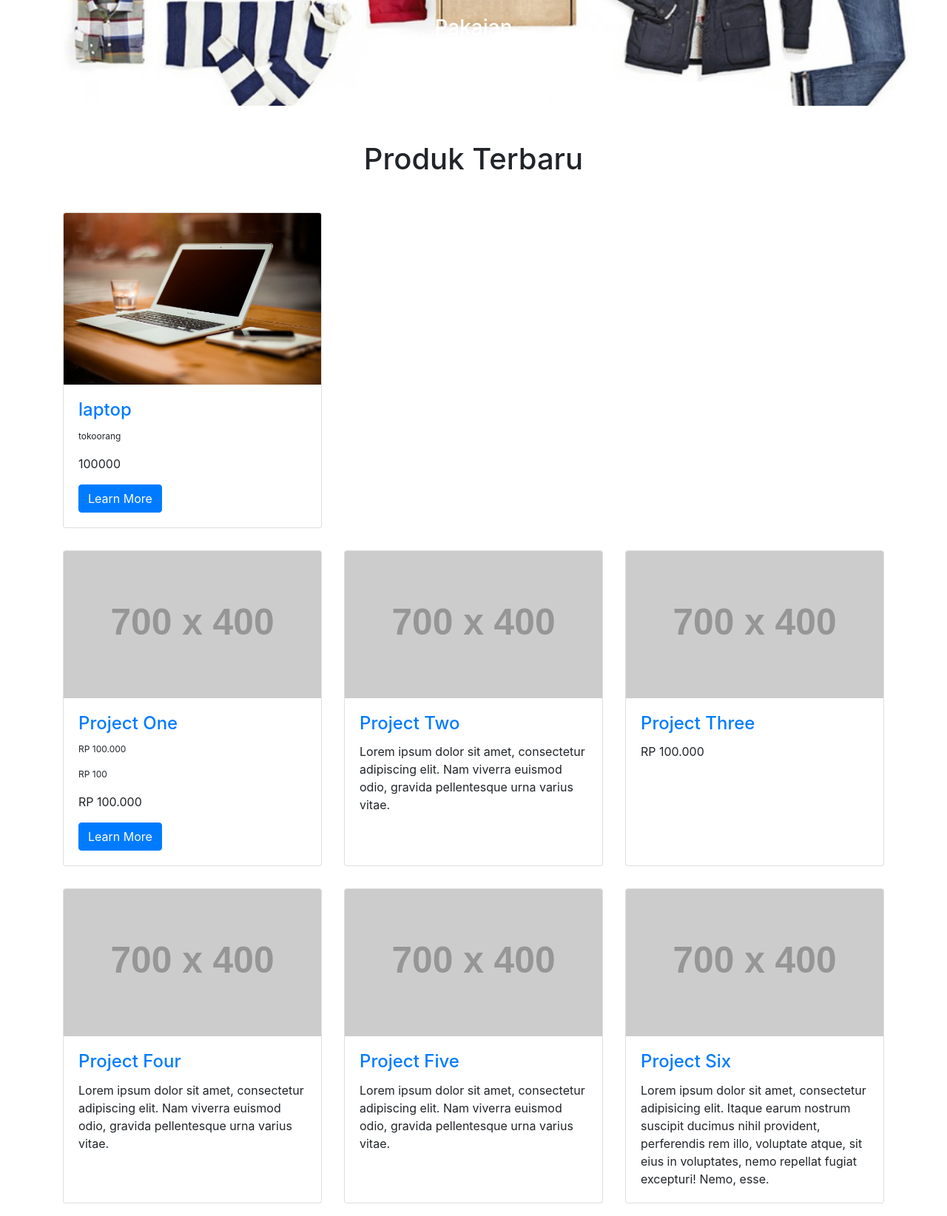
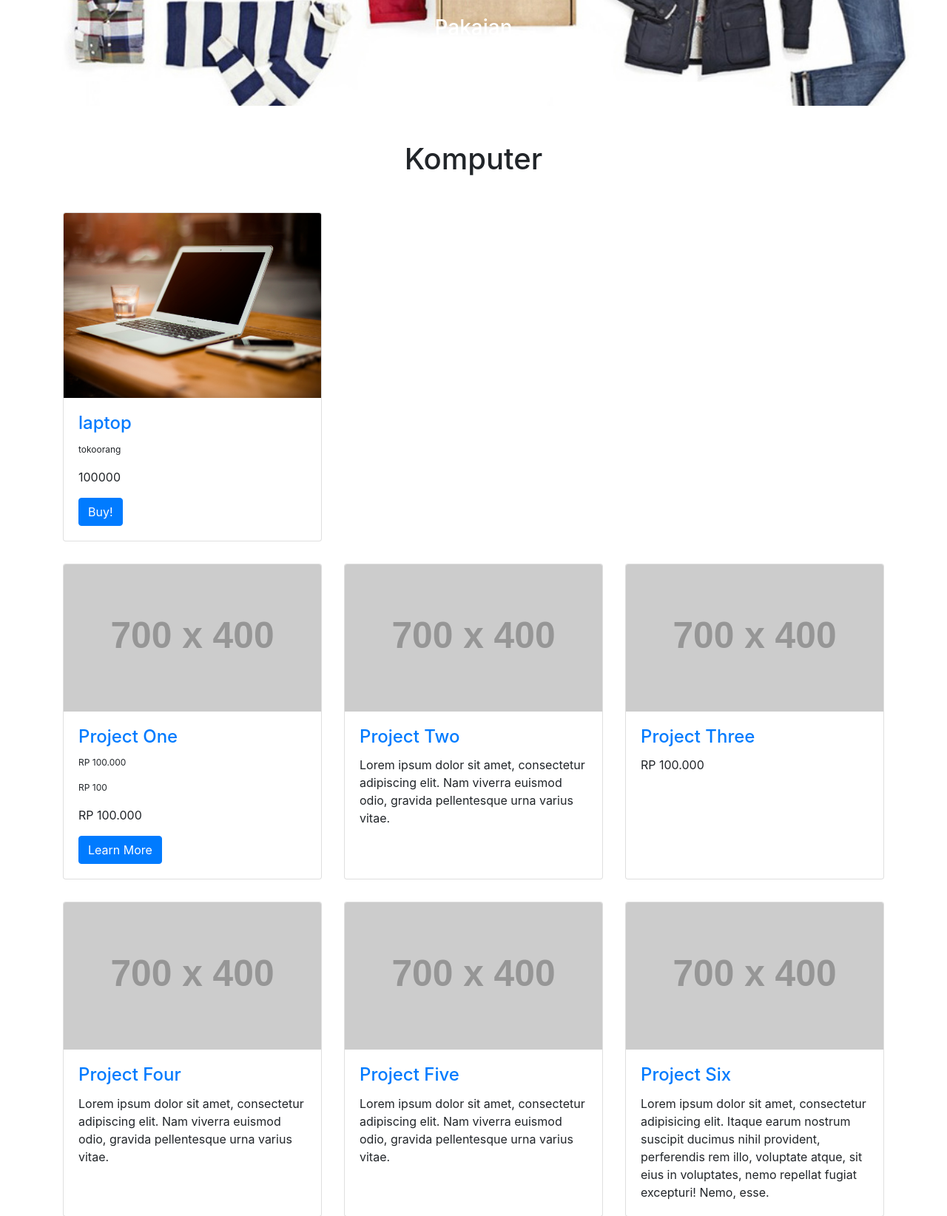
Before and after one commit to rafiffalih13/TubesWebpro2.0, a CodeIgniter app: page /webproci/ in a window 1280 px wide. Shown: the part 433-2077 px from the top of the page at 74% size. Run offline with CodeIgniter, Linux system fonts and the light colour scheme; data comes from the database, SQL or seed files in the repository; grey boxes labelled with a size stand in for pictures from a placeholder-image service; some libraries are stand-ins or nearby versions.

Commit message:
lupa add apa

```diff
--- a/application/views/v_home.php
+++ b/application/views/v_home.php
@@ -84,7 +84,7 @@
 
       <br>
       <center>
-          <h1 class="my-4">Produk Terbaru </h1>
+          <h1 class="my-4">Komputer</h1>
           <!-- <p>Lorem ipsum dolor sit amet, consectetur adipisicing elit. Itaque earum nostrum suscipit ducimus nihil provident,<br> perferendis rem illo, voluptate atque, sit eius in voluptates, nemo repellat fugiat excepturi! Nemo, esse</p> -->
       </center>
       <br>
@@ -95,19 +95,19 @@
           $i =0;
           foreach ($barang as $b) {
             $i++;
-            if ($i>6) break;
+            if (($i>6) && ($b->kategori==komputer)) break;
         ?>
 
         <div class="col-lg-4 col-sm-6 portfolio-item">
           <div class="card h-100">
-            <a href="#"><img class="card-img-top" src="<?php echo base_url();?>assets/images/<?php echo $b->images ?>" alt=""></a>
+            <a href="#"><img class="card-img-top" style="min-height: 250px; max-width: auto; overflow: hidden;" src="<?php echo base_url();?>assets/images/<?php echo $b->images ?>" alt=""></a>
             <div class="card-body">
               <h4 class="card-title">
                 <a href="#"><?php echo $b->nama_barang; ?></a>
               </h4>
               <p style="font-size: 12px"><?php echo $b->nama_toko; ?></p>
               <p class="card-text"><?php echo $b->harga; ?></p>
-              <a href="#" class="btn btn-primary">Learn More</a>
+              <a href="#" class="btn btn-primary">Buy!</a>
             </div>
           </div>
         </div>
```
Also changed, not shown: application/views/v_homePenjual.php (+6 -7 lines).
